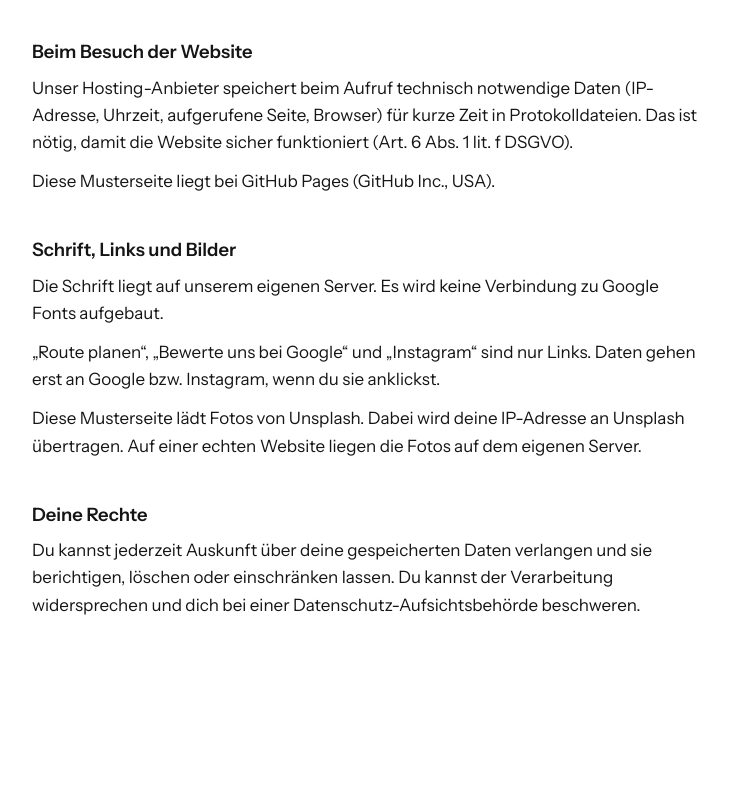
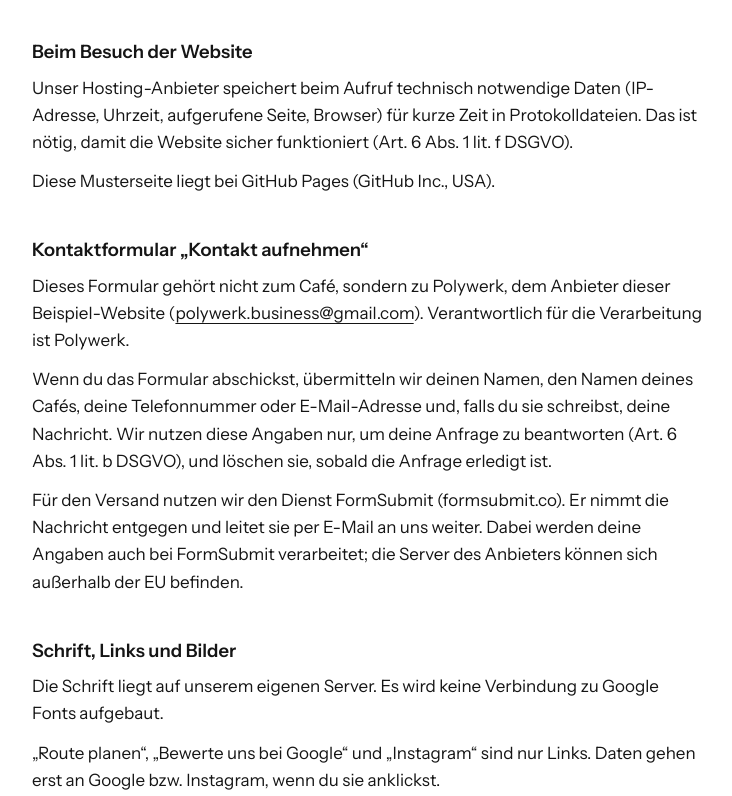
Before and after one commit to Voicebooyy/Website-Business-2, a plain HTML site: page datenschutz.html in a window 1280 px wide. Shown: the part 413-1209 px from the top of the page, without its empty margins (272-1004 px from the left). Before the commit the page ends 1128 px from the top, so only its background shows below. Drawn offline with Linux system fonts and the light colour scheme.

Commit message:
Datenschutz: Absatz zum Kontaktformular (FormSubmit), im Formular verlinkt
Co-Authored-By: Claude Sonnet 5.5 <noreply@anthropic.com>
Claude-Session: https://claude.ai/code/session_01KBGWvMnTHmbGdUYRaGPmUY

```diff
--- a/datenschutz.html
+++ b/datenschutz.html
@@ -35,6 +35,12 @@
   <p>Unser Hosting-Anbieter speichert beim Aufruf technisch notwendige Daten (IP-Adresse, Uhrzeit, aufgerufene Seite, Browser) für kurze Zeit in Protokolldateien. Das ist nötig, damit die Website sicher funktioniert (Art. 6 Abs. 1 lit. f DSGVO).</p>
   <p>Diese Musterseite liegt bei GitHub Pages (GitHub Inc., USA).</p>
 
+  <!-- PRÜFEN vor echter Nutzung: Sitz von FormSubmit und Auftragsverarbeitung klären, ggf. Text anpassen -->
+  <h2 id="kontaktformular">Kontaktformular „Kontakt aufnehmen“</h2>
+  <p>Dieses Formular gehört nicht zum Café, sondern zu Polywerk, dem Anbieter dieser Beispiel-Website (<a href="mailto:polywerk.business@gmail.com">polywerk.business@gmail.com</a>). Verantwortlich für die Verarbeitung ist Polywerk.</p>
+  <p>Wenn du das Formular abschickst, übermitteln wir deinen Namen, den Namen deines Cafés, deine Telefonnummer oder E-Mail-Adresse und, falls du sie schreibst, deine Nachricht. Wir nutzen diese Angaben nur, um deine Anfrage zu beantworten (Art. 6 Abs. 1 lit. b DSGVO), und löschen sie, sobald die Anfrage erledigt ist.</p>
+  <p>Für den Versand nutzen wir den Dienst FormSubmit (formsubmit.co). Er nimmt die Nachricht entgegen und leitet sie per E-Mail an uns weiter. Dabei werden deine Angaben auch bei FormSubmit verarbeitet; die Server des Anbieters können sich außerhalb der EU befinden.</p>
+
   <h2>Schrift, Links und Bilder</h2>
   <p>Die Schrift liegt auf unserem eigenen Server. Es wird keine Verbindung zu Google Fonts aufgebaut.</p>
   <p>„Route planen“, „Bewerte uns bei Google“ und „Instagram“ sind nur Links. Daten gehen erst an Google bzw. Instagram, wenn du sie anklickst.</p>
```
Also changed, not shown: index.html (+1 -1 lines).
